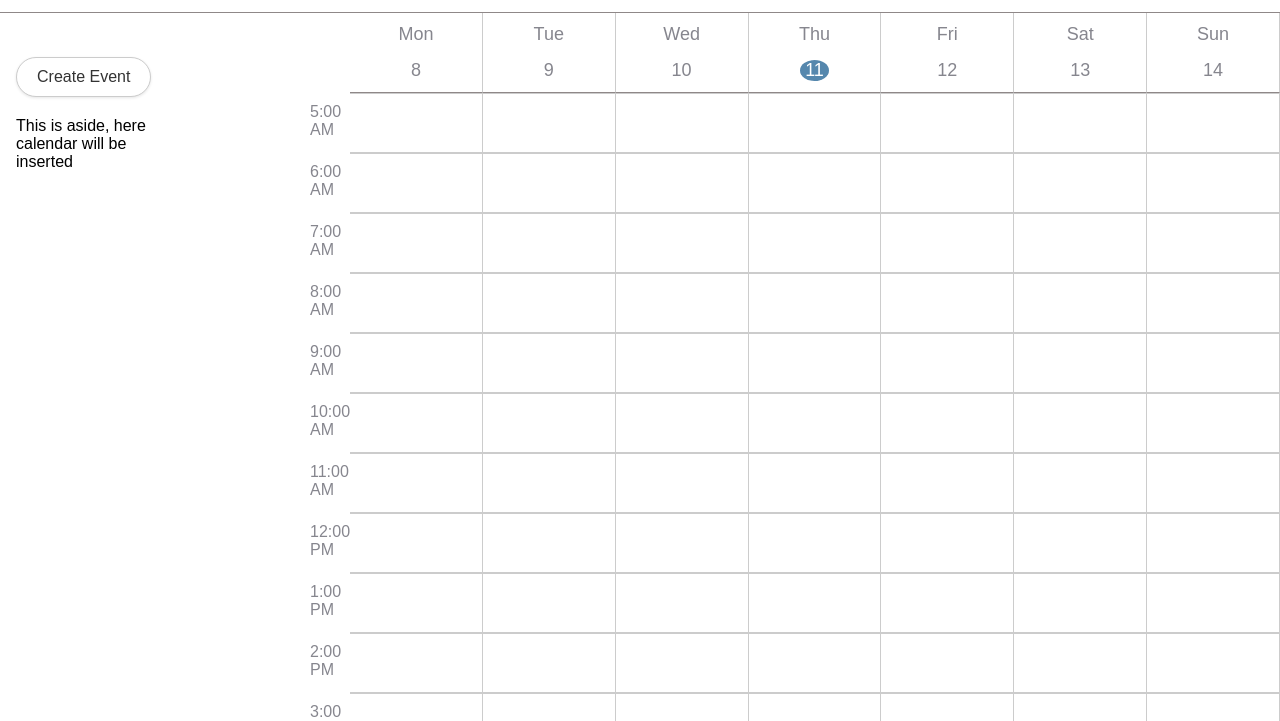
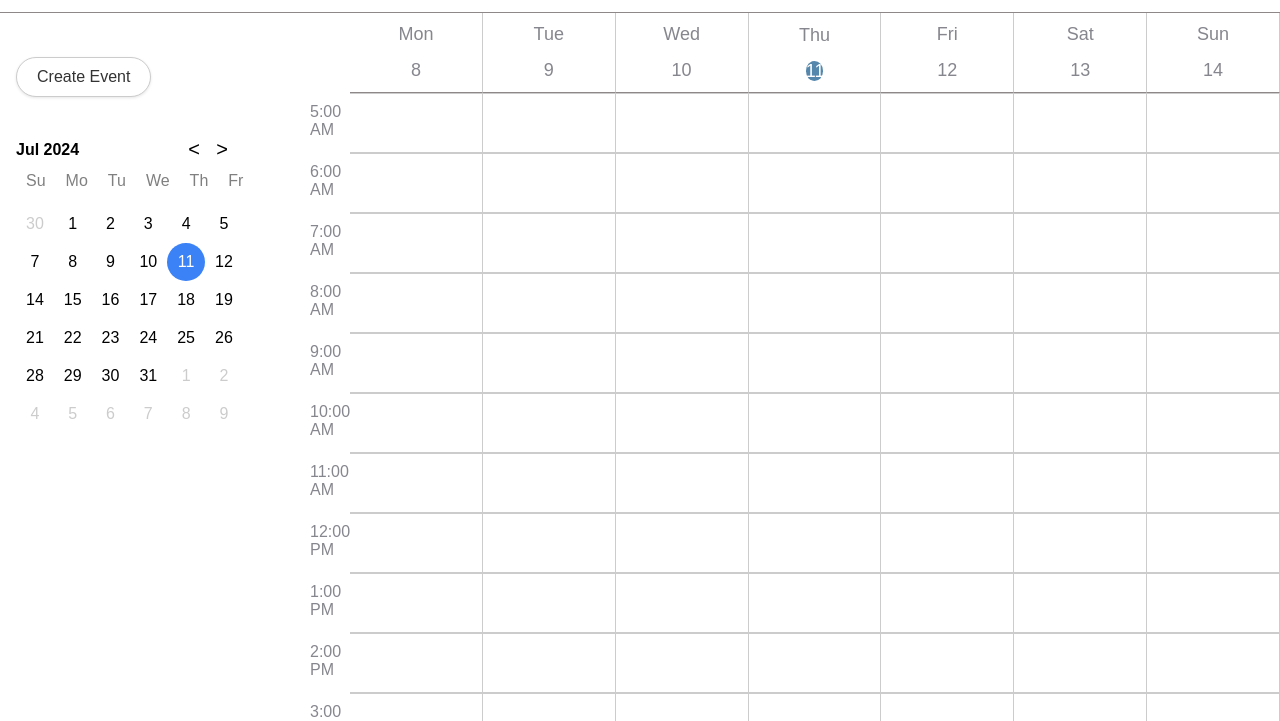
Before and after one commit to RokasMesk/Google_Calendar_v2, a plain HTML site: page index.html in a window 1280 px wide. Shown: the part 79-800 px from the top of the page. Drawn offline with Linux system fonts and the light colour scheme.

Commit message:
calendar in aside

```diff
--- /dev/null
+++ b/css/aside-calendar.css
@@ -0,0 +1,49 @@
+.calendar-widget-days {
+    display: grid;
+    grid-template-columns: repeat(7, 1fr);
+    text-align: center;
+    margin-bottom: 5px;
+    color: grey;
+  }
+
+  .calendar-widget-dates {
+    display: grid;
+    grid-template-columns: repeat(7, 1fr);
+  }
+
+  .calendar-widget-dates div, .calendar-widget-days div {
+    text-align: center;
+    padding: 10px;
+    cursor:pointer;
+  }
+
+  .calendar-widget-dates div.selected {
+    background-color: #6f9eeb;
+    color: black;
+    border-radius: 50%;
+  }
+
+  .calendar-widget-dates div.today {
+    background-color: #3b82f6;
+    color: white;
+    border-radius: 50%;
+  }
+
+  .calendar-widget-dates div.prev-month-day,
+  .calendar-widget-dates div.next-month-day {
+    color: #ccc;
+    cursor: pointer;
+  }
+
+  .switch-weeks-widget {
+    background-color: white;
+    border: none;
+    font-size: 20px;
+  }
+
+  .calendar-widget-header {
+    display: flex;
+    align-items: center;
+    justify-content: space-between;
+    font-weight: 600;
+  }
--- a/css/header.css
+++ b/css/header.css
@@ -19,8 +19,10 @@
 .current-day .day-number {
   background-color: rgb(85, 135, 173);
   color: white;
-  width: 25%;
+  width: 15%;
+  height: 20px;
   text-align: center;
+  color:white;
   border-radius: 50%;
 }
 .multi-day-event {
--- a/css/styles.css
+++ b/css/styles.css
@@ -77,13 +77,13 @@ body {
   bottom: 0;
   overflow-y: auto;
   z-index: 2;
-  width: 200px;
+  width: 250px;
 }
 .add-event-button {
   display: flex;
   align-items: center;
   padding: 10px 20px;
-  margin-bottom: 20px;
+  margin-bottom: 40px;
   background-color: white;
   border: 1px solid #ccc;
   border-radius: 24px;
--- a/index.html
+++ b/index.html
@@ -8,6 +8,7 @@
     <link rel="stylesheet" href="./css/event-modal.css" />
     <link rel="stylesheet" href="./css/header.css" />
     <link rel="stylesheet" href="./css/event-info.css">
+    <link rel="stylesheet" href="./css/aside-calendar.css">
   </head>
   <body>
     <header class="calendar-header">
@@ -59,7 +60,26 @@
     </header>
     <aside class="month-aside">
       <button class="add-event-button">Create Event</button>
-      <p>This is aside, here calendar will be inserted</p>
+      <div class="calendar-widget">
+
+        <div class="calendar-widget-header">
+          <span id="currentDateCalendarWidget" class="calendar-widget-current-day"></span>
+          <div class="calendar-widget-controls-group">
+            <button id="prevMonth" class="switch-weeks-widget">&lt;</button>
+            <button id="nextMonth" class="switch-weeks-widget">&gt;</button>
+          </div>
+        </div>
+        <div class="calendar-widget-days">
+          <div>Su</div>
+          <div>Mo</div>
+          <div>Tu</div>
+          <div>We</div>
+          <div>Th</div>
+          <div>Fr</div>
+          <div>Sa</div>
+        </div>
+        <div class="calendar-widget-dates" id="calendarDates"></div>
+      </div>
     </aside>
     <main class="calendar-main">
       <div class="week-header"></div>
--- a/js/aside.js
+++ b/js/aside.js
@@ -1,3 +1,98 @@
-export const renderAside = (openModal) => {
-    document.querySelector(".add-event-button").addEventListener("click", openModal);
+import { isToday, areTwoDatesEqual } from './utils.js';
+
+export const renderAside = (currentDate, updateDate) => {
+  const currentMonth = document.getElementById("currentDateCalendarWidget");
+  const prevMonthButton = document.getElementById("prevMonth");
+  const nextMonthButton = document.getElementById("nextMonth");
+  const calendarDates = document.getElementById("calendarDates");
+
+  const TOTAL_CELLS = 42;
+  let displayedMonth = new Date(currentDate.getFullYear(), currentDate.getMonth(), 1);
+  let selectedDate = new Date(currentDate);
+
+  const updateMonthDisplay = () => {
+    currentMonth.textContent = displayedMonth.toLocaleDateString("en-US", { year: 'numeric', month: 'short' });
+    renderMonthDays();
   };
+
+  const createDateCell = (day, className, clickHandler) => {
+    const dateCell = document.createElement('div');
+    dateCell.textContent = day;
+    if (className) {
+      dateCell.classList.add(className);
+    }
+    if (clickHandler) {
+      dateCell.addEventListener('click', clickHandler);
+    }
+    calendarDates.appendChild(dateCell);
+    return dateCell;
+  };
+
+  const renderPreviousMonthDays = (startDay, previousMonthTotalDays) => {
+    for (let i = 0; i < startDay; i++) {
+      const day = previousMonthTotalDays - startDay + 1 + i;
+      const cellDate = new Date(displayedMonth.getFullYear(), displayedMonth.getMonth() - 1, day);
+      createDateCell(day, 'prev-month-day', () => {
+        displayedMonth.setMonth(displayedMonth.getMonth() - 1);
+        displayedMonth.setDate(day);
+        selectedDate = cellDate;
+        updateDate(cellDate);
+        updateMonthDisplay();
+      });
+    }
+  };
+
+  const renderCurrentMonthDays = (totalDays) => {
+    for (let day = 1; day <= totalDays; day++) {
+      const cellDate = new Date(displayedMonth.getFullYear(), displayedMonth.getMonth(), day);
+      const className = isToday(cellDate) ? 'today' : (selectedDate && areTwoDatesEqual(cellDate, selectedDate)) ? 'selected' : '';
+      createDateCell(day, className, () => {
+        selectedDate = cellDate;
+        console.log(selectedDate)
+        updateDate(cellDate);
+        updateMonthDisplay();
+      });
+    }
+  };
+
+  const renderNextMonthDays = (renderedCells) => {
+    for (let i = 1; i <= TOTAL_CELLS - renderedCells; i++) {
+      const cellDate = new Date(displayedMonth.getFullYear(), displayedMonth.getMonth() + 1, i);
+      const className = selectedDate && areTwoDatesEqual(cellDate, selectedDate) ? 'selected' : 'next-month-day';
+      createDateCell(i, className, () => {
+        displayedMonth.setMonth(displayedMonth.getMonth() + 1);
+        displayedMonth.setDate(i);
+        selectedDate = cellDate;
+        updateDate(cellDate);
+        updateMonthDisplay();
+      });
+    }
+  };
+
+  const renderMonthDays = () => {
+    calendarDates.innerHTML = '';
+
+    const firstDayOfMonth = new Date(displayedMonth.getFullYear(), displayedMonth.getMonth(), 1);
+    const lastDayOfMonth = new Date(displayedMonth.getFullYear(), displayedMonth.getMonth() + 1, 0);
+    const startDay = firstDayOfMonth.getDay();
+    const totalDays = lastDayOfMonth.getDate();
+    const previousMonthLastDay = new Date(displayedMonth.getFullYear(), displayedMonth.getMonth(), 0);
+    const previousMonthTotalDays = previousMonthLastDay.getDate();
+
+    renderPreviousMonthDays(startDay, previousMonthTotalDays);
+    renderCurrentMonthDays(totalDays);
+    renderNextMonthDays(startDay + totalDays);
+  };
+
+  prevMonthButton.addEventListener('click', () => {
+    displayedMonth.setMonth(displayedMonth.getMonth() - 1);
+    updateMonthDisplay();
+  });
+
+  nextMonthButton.addEventListener('click', () => {
+    displayedMonth.setMonth(displayedMonth.getMonth() + 1);
+    updateMonthDisplay();
+  });
+
+  updateMonthDisplay();
+};
--- a/js/main.js
+++ b/js/main.js
@@ -15,10 +15,11 @@ const init = () => {
     currentDate = newDate;
     renderHeader(newDate, updateDate);
     renderCalendarCells(newDate, openModal);
+    renderAside(newDate, updateDate);
   };
 
   renderHeader(currentDate, updateDate);
-  renderAside(openModal);
+  renderAside(currentDate, updateDate);
   renderCalendarCells(currentDate, openModal);
 };
 
```
